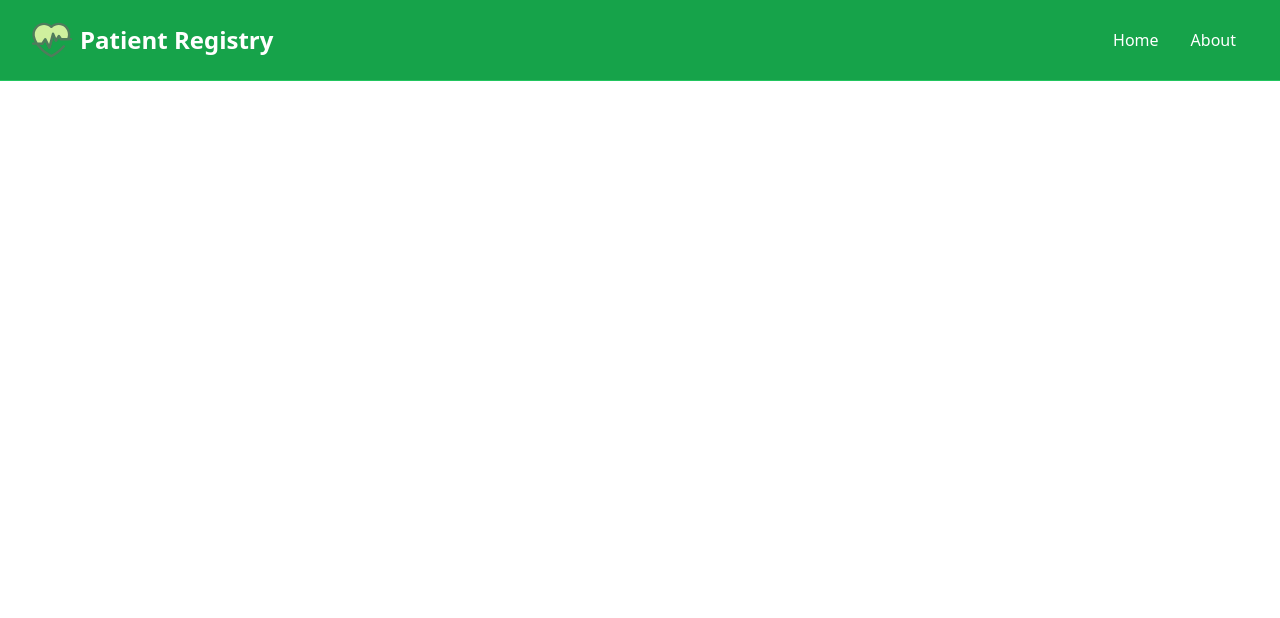
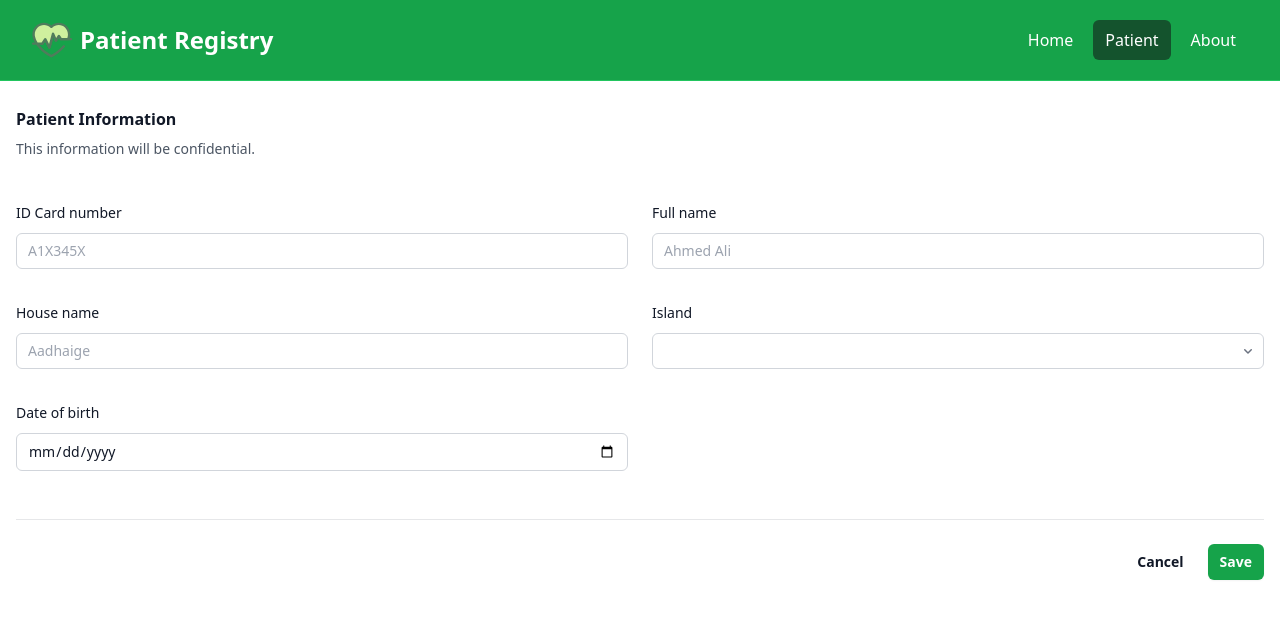
Before and after one commit to kudadonbe/patient-registry, a Vue app: page /patient in a window 1280 px wide. Shown: the top 618 px of the page. Built offline with nearby package versions, Linux system fonts and the light colour scheme; no server answers.

Commit message:
Add Patient registration form and routing; include Heroicons dependency

```diff
--- a/package.json
+++ b/package.json
@@ -9,6 +9,7 @@
     "preview": "vite preview"
   },
   "dependencies": {
+    "@heroicons/vue": "^2.2.0",
     "firebase": "^11.1.0",
     "vue": "^3.5.13",
     "vue-router": "^4.5.0"
--- a/src/components/Navbar.vue
+++ b/src/components/Navbar.vue
@@ -29,7 +29,15 @@ const isActiveLink = (routePath) => {
                                 'py-2',
                                 'rounded-md',
                             ]">Home</RouterLink>
-
+                            <RouterLink to="/patient" :class="[
+                                isActiveLink('/patient')
+                                    ? 'bg-green-900'
+                                    : 'hover:bg-gray-900 hover:text-white',
+                                'text-white',
+                                'px-3',
+                                'py-2',
+                                'rounded-md',
+                            ]">Patient</RouterLink>
                             <RouterLink to="/about" :class="[
                                 isActiveLink('/about')
                                     ? 'bg-green-900'
--- /dev/null
+++ b/src/components/PForm.vue
@@ -0,0 +1,76 @@
+<script setup>
+import { PhotoIcon, UserCircleIcon } from '@heroicons/vue/24/solid'
+import { ChevronDownIcon } from '@heroicons/vue/16/solid'
+</script>
+
+<template>
+    <div class="container mx-auto px-4 py-6">
+        <form>
+            <div class="space-y-12">
+                <div class="border-b border-gray-900/10 pb-12">
+                    <h2 class="text-base/7 font-semibold text-gray-900">Patient Information</h2>
+                    <p class="mt-1 text-sm/6 text-gray-600">This information will be confidential.</p>
+
+                    <div class="mt-10 grid grid-cols-1 gap-x-6 gap-y-8 sm:grid-cols-6">
+
+                        <div class="sm:col-span-3">
+                            <label for="national-id" class="block text-sm/6 font-medium text-gray-900">ID Card number</label>
+                            <div class="mt-2">
+                                <input type="text" name="national-id" id="national-id" autocomplete="national-id" placeholder="A1X345X"
+                                    class="block w-full rounded-md bg-white px-3 py-1.5 text-base text-gray-900 outline outline-1 -outline-offset-1 outline-gray-300 placeholder:text-gray-400 focus:outline focus:outline-2 focus:-outline-offset-2 focus:outline-green-600 sm:text-sm/6" />
+                            </div>
+                        </div>
+
+                        <div class="sm:col-span-3">
+                            <label for="full-name" class="block text-sm/6 font-medium text-gray-900">Full name</label>
+                            <div class="mt-2">
+                                <input type="text" name="full-name" id="full-name" autocomplete="full-name" placeholder="Ahmed Ali"
+                                    class="block w-full rounded-md bg-white px-3 py-1.5 text-base text-gray-900 outline outline-1 -outline-offset-1 outline-gray-300 placeholder:text-gray-400 focus:outline focus:outline-2 focus:-outline-offset-2 focus:outline-green-600 sm:text-sm/6" />
+                            </div>
+                        </div>
+
+                        <div class="sm:col-span-3">
+                            <label for="house-name" class="block text-sm/6 font-medium text-gray-900">House name</label>
+                            <div class="mt-2">
+                                <input type="text" name="house-name" id="house-name" autocomplete="house-name" placeholder="Aadhaige"
+                                    class="block w-full rounded-md bg-white px-3 py-1.5 text-base text-gray-900 outline outline-1 -outline-offset-1 outline-gray-300 placeholder:text-gray-400 focus:outline focus:outline-2 focus:-outline-offset-2 focus:outline-green-600 sm:text-sm/6" />
+                            </div>
+                        </div>
+
+                        <div class="sm:col-span-3">
+                            <label for="island" class="block text-sm/6 font-medium text-gray-900">Island</label>
+                            <div class="mt-2 grid grid-cols-1">
+                                <select id="island" name="island" autocomplete="island-name"
+                                    class="col-start-1 row-start-1 w-full appearance-none rounded-md bg-white py-1.5 pl-3 pr-8 text-base text-gray-900 outline outline-1 -outline-offset-1 outline-gray-300 focus:outline focus:outline-2 focus:-outline-offset-2 focus:outline-green-600 sm:text-sm/6">
+                                    <option></option>
+                                    <option>HDh. Makunudhoo</option>
+                                    <option>HA. Kelaa</option>
+                                    <option>S. Gan</option>
+                                </select>
+                                <ChevronDownIcon
+                                    class="pointer-events-none col-start-1 row-start-1 mr-2 size-5 self-center justify-self-end text-gray-500 sm:size-4"
+                                    aria-hidden="true" />
+                            </div>
+                        </div>
+
+                        <div class="sm:col-span-3">
+                            <label for="dob" class="block text-sm/6 font-medium text-gray-900">Date of birth</label>
+                            <div class="mt-2">
+                                <input type="date" name="dob" id="dob" autocomplete="dob"
+                                    class="block w-full rounded-md bg-white px-3 py-1.5 text-base text-gray-900 outline outline-1 -outline-offset-1 outline-gray-300 placeholder:text-gray-400 focus:outline focus:outline-2 focus:-outline-offset-2 focus:outline-green-600 sm:text-sm/6" />
+                            </div>
+                        </div>
+                    </div>
+                </div>
+
+            </div>
+
+            <div class="mt-6 flex items-center justify-end gap-x-6">
+                <button type="button" class="text-sm/6 font-semibold text-gray-900">Cancel</button>
+                <button type="submit"
+                    class="rounded-md bg-green-600 px-3 py-2 text-sm font-semibold text-white shadow-sm hover:bg-green
+                    -500 focus-visible:outline focus-visible:outline-2 focus-visible:outline-offset-2 focus-visible:outline-green-600">Save</button>
+            </div>
+        </form>
+    </div>
+</template>
--- a/src/components/Patient.vue
+++ b/src/components/Patient.vue
@@ -17,7 +17,6 @@ const props = defineProps(['patient']);
 
 <template>
     <div class="flex items-center min-w-0 gap-x-4">
-            <img class="w-16 flex-none rounded-full bg-gray-50" :src='patient.imageUrl' alt="" />
             <div class="min-w-0 flex-auto">
                 <p class="text-sm/6 font-semibold text-green-900">{{ patient.national_id }}</p>
                 <p class="text-sm/6 font-semibold text-green-900">{{ patient.name }}</p>
--- a/src/router/index.js
+++ b/src/router/index.js
@@ -1,5 +1,6 @@
 import { createRouter, createWebHistory } from 'vue-router'
 import HomeView from '../views/HomeView.vue'
+import PatientView from '../views/PatientView.vue'
 
 const router = createRouter({
   history: createWebHistory(import.meta.env.BASE_URL),
@@ -8,6 +9,11 @@ const router = createRouter({
       path: '/',
       name: 'home',
       component: HomeView,
+    },
+    {
+      path: '/patient',
+      name: 'patient',
+      component: PatientView,
     },
     {
       path: '/about',
--- /dev/null
+++ b/src/views/PatientView.vue
@@ -0,0 +1,10 @@
+<script setup>
+import PatientReg from "../components/PatientReg.vue";
+import PForm from "../components/PForm.vue";
+</script>
+
+<template>
+  <main>
+    <PForm />
+  </main>
+</template>
```
Also changed, not shown: src/components/PatientReg.vue (+1 -49 lines), 1 other file (tests, documents, lock files or other folders).
